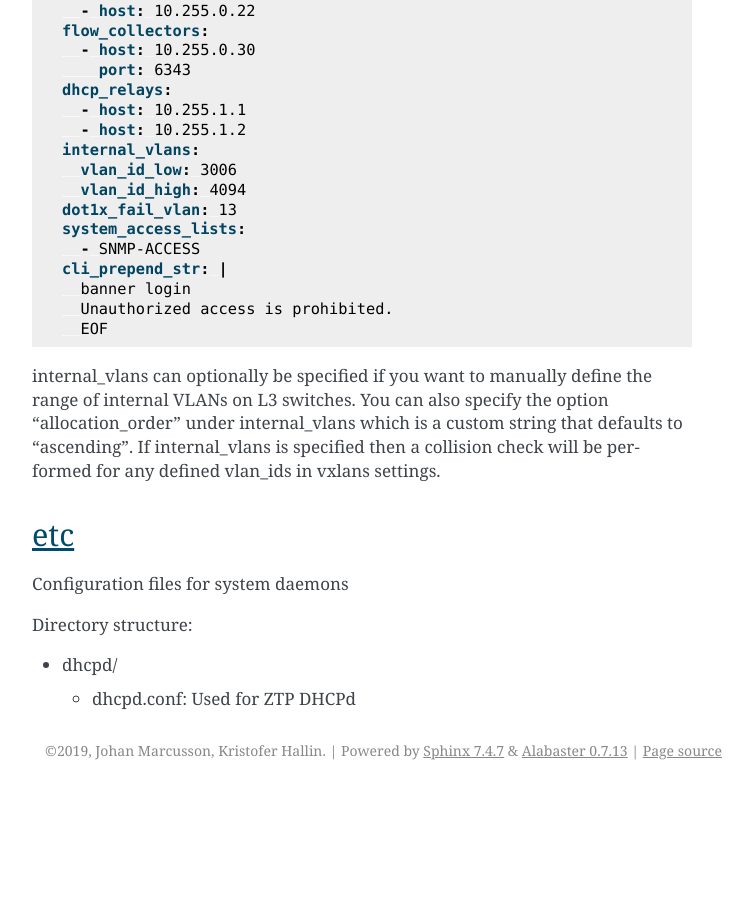
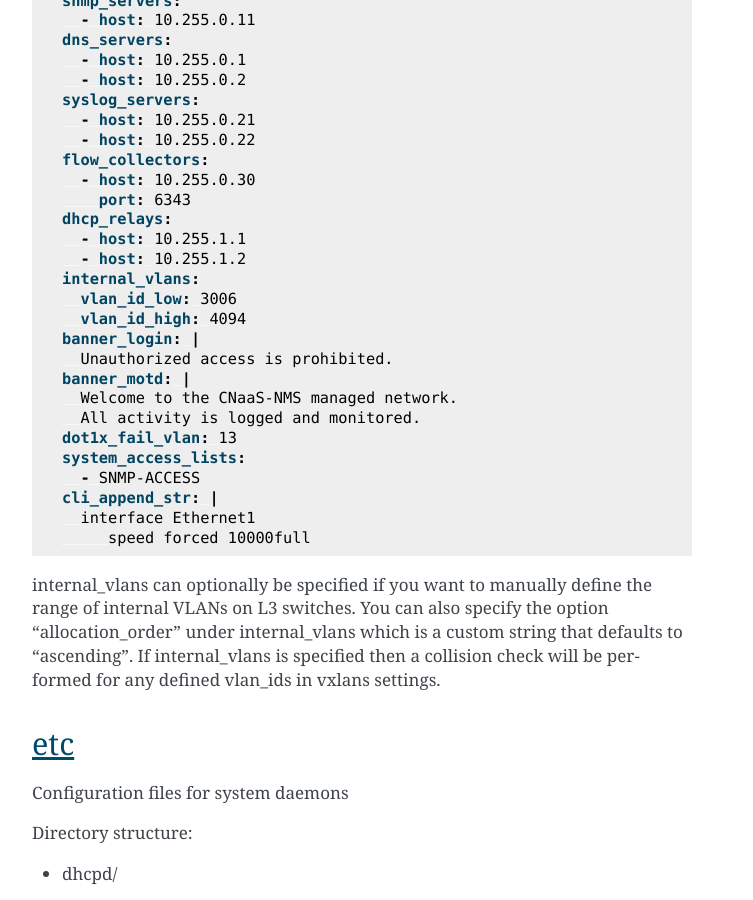
Before and after one commit to SUNET/cnaas-nms, a Sphinx documentation site: the page built from docs/reporef/index.rst, in a window 1280 px wide and 900 px high, scrolled down 20398 px. Shown: the whole window, without its empty margins (388-1141 px from the left). Built offline with Sphinx 7.4.7, drawn with Linux system fonts in a browser that asks for light colours; before the commit the page ends 21188 px from its top, so only the background shows below that; some of the changed text lies outside the part shown.

Commit message:
Added banner_login and banner_motd settings to base_system

```diff
--- a/docs/changelog/index.rst
+++ b/docs/changelog/index.rst
@@ -11,6 +11,7 @@ New features:
  - Added support for reference network definitions (#527)
  - Fencing token added to syncto jobs to make sure no unintended changes are commited in a live run (#535)
  - The repository api now tracks when a repo is out of sync with the origin (#546)
+ - Added banner_login and banner_motd settings to base_system (#570)
 
 Changes:
 
--- a/docs/reporef/index.rst
+++ b/docs/reporef/index.rst
@@ -815,6 +815,8 @@ Contains base system settings like:
   * vlan_high: High end of internal VLAN range
   * allocation_order: Allocation order, default "ascending"
 
+- banner_login: Optional string containing the login banner to be displayed on the console.
+- banner_motd: Optional string containing the message of the day banner to be displayed on the console.
 - dot1x_fail_vlan: Numeric ID of authentication fail VLAN
 - dot1x_multi_host: Allow multiple clients behind a dot1x authenticated port. Default false
 - poe_reboot_maintain: Maintain POE supply during reboot of the switch. Default false
@@ -878,13 +880,17 @@ Example of base_system.yml
    internal_vlans:
      vlan_id_low: 3006
      vlan_id_high: 4094
+   banner_login: |
+     Unauthorized access is prohibited.
+   banner_motd: |
+     Welcome to the CNaaS-NMS managed network.
+     All activity is logged and monitored.
    dot1x_fail_vlan: 13
    system_access_lists:
      - SNMP-ACCESS
-   cli_prepend_str: |
-     banner login
-     Unauthorized access is prohibited.
-     EOF
+   cli_append_str: |
+     interface Ethernet1
+        speed forced 10000full
 
 internal_vlans can optionally be specified if you want to manually define
 the range of internal VLANs on L3 switches. You can also specify the option
```
Also changed, not shown: 1 other file.
